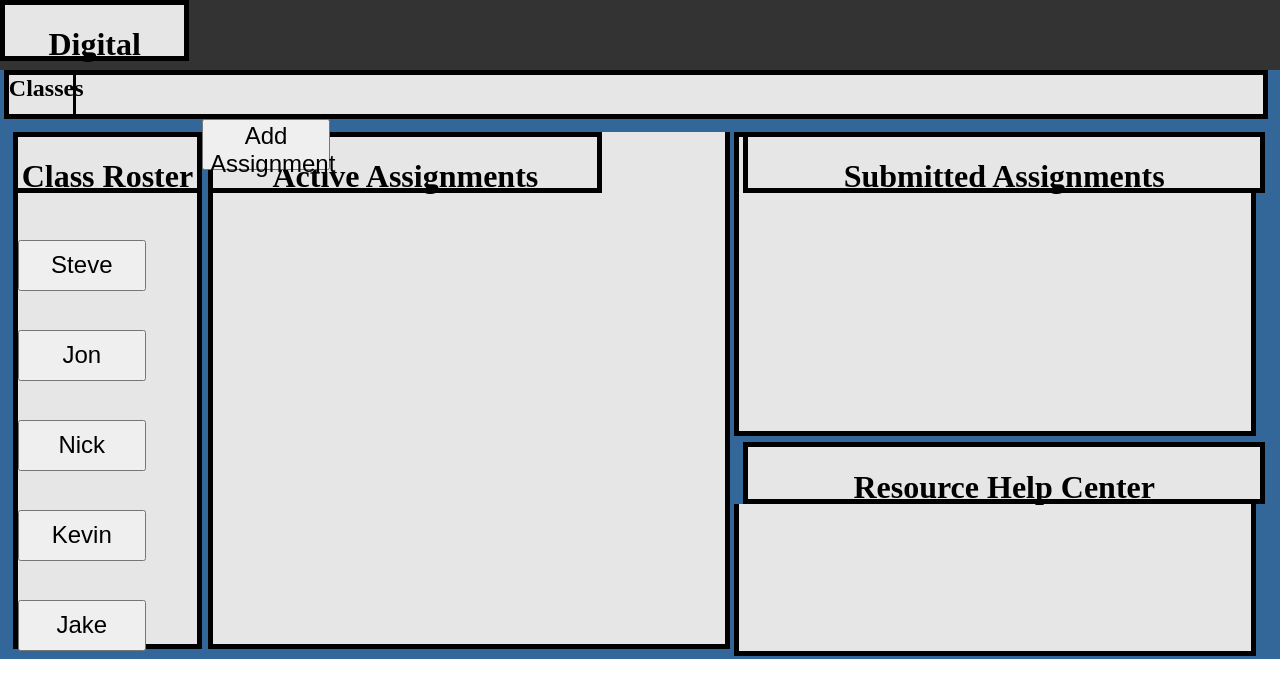
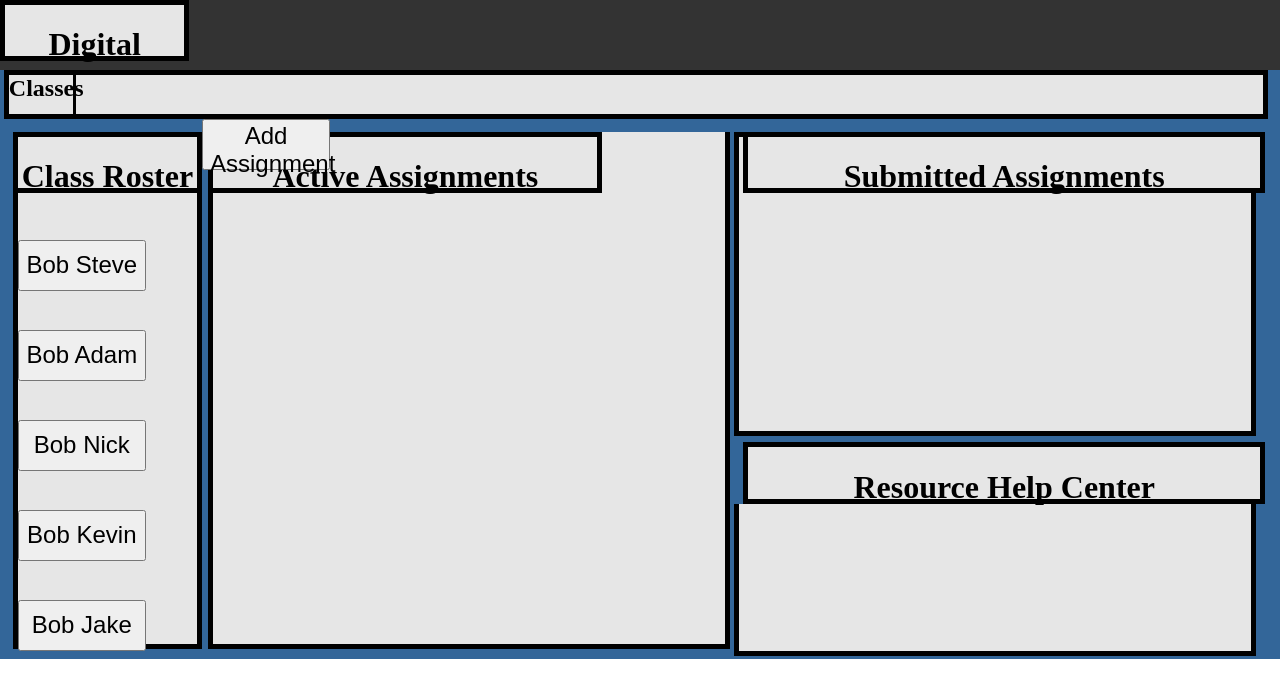
Before and after one commit to kevkilbourne/DigiPackWebpage, a Django app: template DigitalBackpack/templates/DigitalBackpack/TeacherWebpage.html in a window 1280 px wide. Shown: the top 698 px of the page. Run offline with Django 4.2, Linux system fonts and the light colour scheme; the template is opened without the code that fills it, so the values that code supplies are empty.

Commit message:
Update TeacherWebpage.html

```diff
--- a/DigitalBackpack/templates/DigitalBackpack/TeacherWebpage.html
+++ b/DigitalBackpack/templates/DigitalBackpack/TeacherWebpage.html
@@ -6,6 +6,7 @@
     <meta charset="utf-8">
     <title>Teacher DigiPack</title>
     <link rel="stylesheet" href="teacherWeb.css">
+    <script src="../static/js/studentFlag.js"></script>
   </head>
 
   <body>
@@ -26,15 +27,15 @@
         </div>
         <div class="classRosterBox">
           <br><br><br><br><br><br>
-          <button class="studentFlag" id="notFlagged">Steve</button>\
+          <button class="studentFlag" id="notFlagged">Bob Steve</button>\
           <br><br><br><br><br>
-          <button class="studentFlag" id="notFlagged">Jon</button>
+          <button class="studentFlag" id="notFlagged">Bob Adam</button>
           <br><br><br><br><br>
-          <button class="studentFlag" id="notFlagged">Nick</button>
+          <button class="studentFlag" id="notFlagged">Bob Nick</button>
           <br><br><br><br><br>
-          <button class="studentFlag" id="notFlagged">Kevin</button>
+          <button class="studentFlag" id="notFlagged">Bob Kevin</button>
           <br><br><br><br><br>
-          <button class="studentFlag" id="notFlagged">Jake</button>
+          <button class="studentFlag" id="notFlagged">Bob Jake</button>
         </div>
       </div>
 
```
